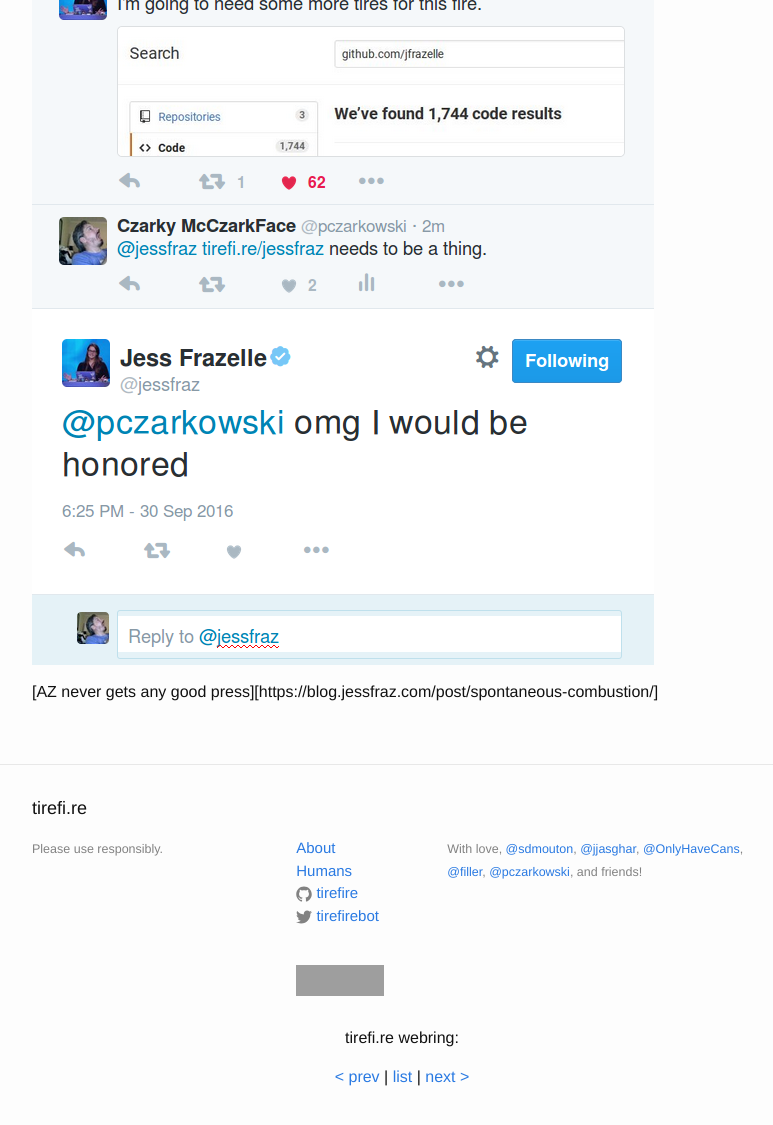
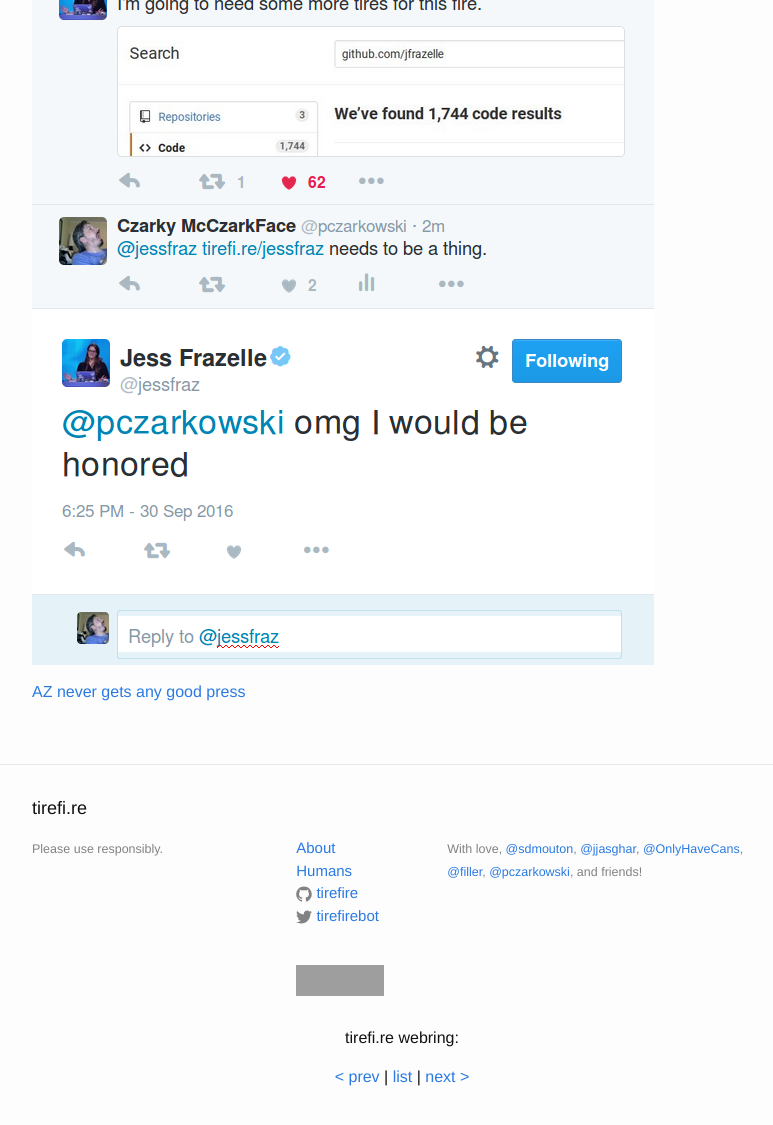
Before and after one commit to tirefire/tirefi.re, a Jekyll site: the page built from jessfraz/index.md, in a window 1280 px wide, cut to the strip 158-1292 px from the top of the page. Shown: the top 1125 px of the strip, without its empty margins (238-1011 px from the left). Built offline with Jekyll 4.4.1, drawn with Linux system fonts in a browser that asks for light colours; grey boxes are pictures that could not be loaded.

```diff
--- a/jessfraz/index.md
+++ b/jessfraz/index.md
@@ -5,6 +5,6 @@ title: sometimes the tire fires you, sometimes you fire the tire.
 
 ![Jess Tirefire Frazelle][jessfraz]
 
-[AZ never gets any good press][https://blog.jessfraz.com/post/spontaneous-combustion/]
+[AZ never gets any good press](https://blog.jessfraz.com/post/spontaneous-combustion/)
 
 [jessfraz]: ./jessfire.png
```
